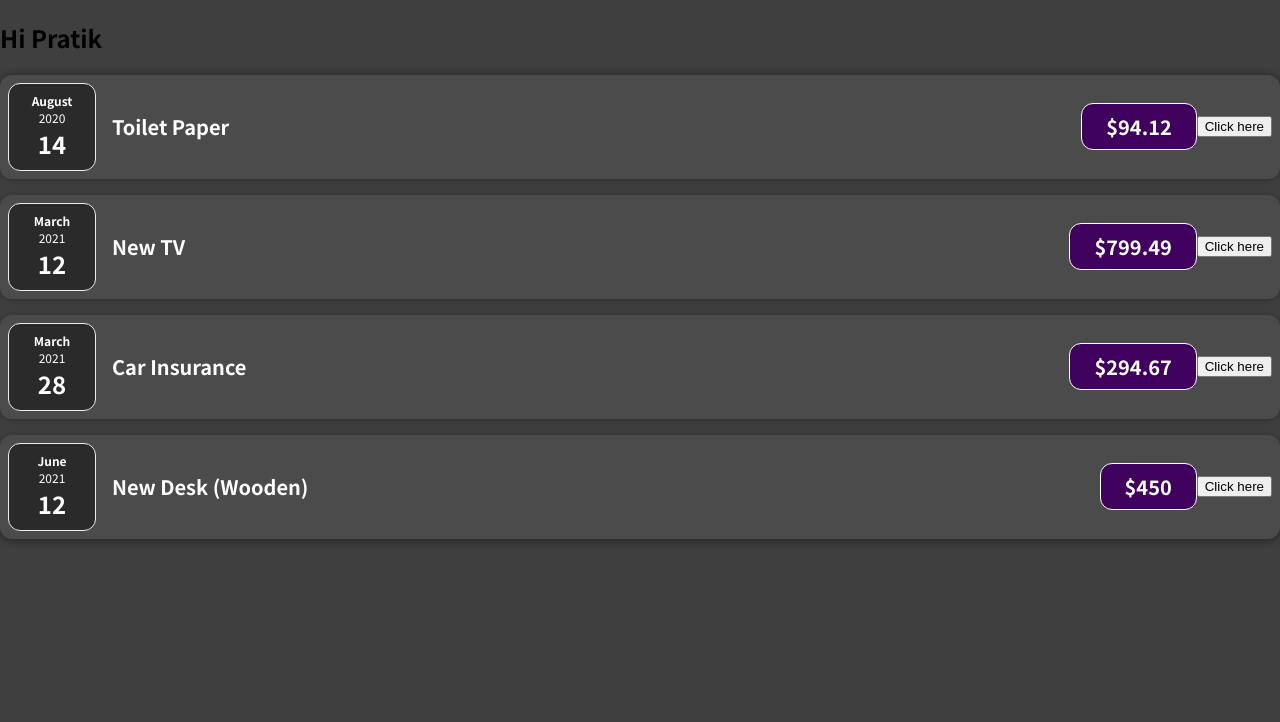
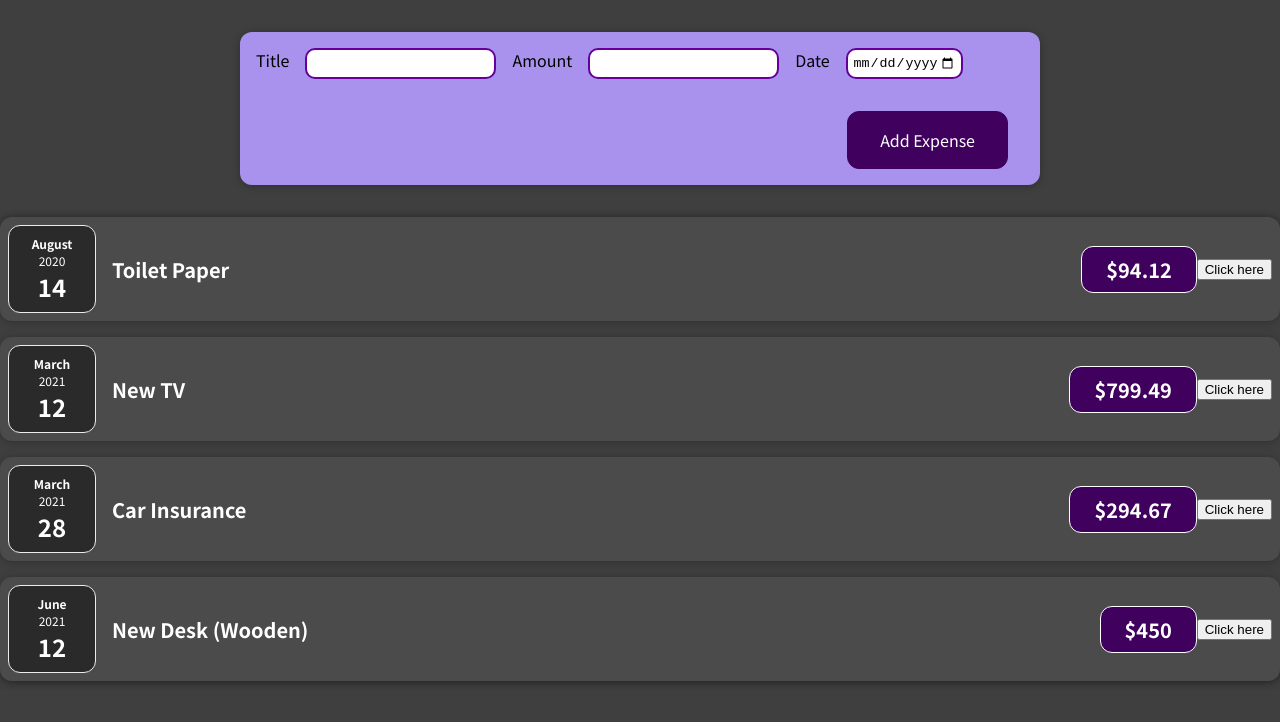
Before and after one commit to PratikHati/Expense-Tracker, a React (Create React App) app: page / in a window 1280 px wide. Shown: the top 722 px of the page. Built offline with nearby package versions, Linux system fonts and the light colour scheme; the HTML template or start-up script is replaced by a standard one.

Commit message:
Listen to user input

```diff
--- a/src/App.js
+++ b/src/App.js
@@ -1,5 +1,6 @@
 import Expenses from "./components/Expense/Expense";
 import React from "react";
+import NewExpense from './components/NewExpense/NewExpense'
 function App() {
   const expenses = [
     {
@@ -26,8 +27,8 @@
 
     // JSX SYNTAX
     <div>
-      <h2>Hi Pratik</h2>
-        <Expenses items={expenses}></Expenses>
+      <NewExpense></NewExpense>
+      <Expenses items={expenses}></Expenses>
     </div>
 
   );
--- /dev/null
+++ b/src/components/NewExpense/ExpenseForm.css
@@ -0,0 +1,33 @@
+.new-expense__controls {
+    display: flex;
+    flex-wrap: wrap;
+    gap: 1rem;
+    margin-bottom: 1rem;
+    text-align: left;
+    border-radius: 5%;
+}
+
+.new-expense__control label {
+    font-weight: bold;
+    margin-bottom: 0.5rem;
+    display: block;
+}
+
+.new-expense__control input {
+    font: inherit;
+    padding: 0.5rem;
+    border-radius: 6px;
+    border: 1px solid #ccc;
+    width: 20rem;
+    max-width: 100%;
+}
+
+.new-expense__actions {
+    text-align: right;
+}
+
+#ip {
+    border-radius: 10px;
+    border: 2px solid #609;
+    padding: 5px;
+}
--- /dev/null
+++ b/src/components/NewExpense/ExpenseForm.js
@@ -0,0 +1,33 @@
+import './ExpenseForm.css'
+import React from 'react'
+
+function ExpenseForm() {
+
+    const titleChangeHandler = (event)=>{
+        console.log(event.target.value);
+    };
+
+    return (
+        <form>
+            <div className='new-expense__controls'>
+                <div className='new-expense__controls'>
+                    <label>Title</label>
+                    <input type='text' id='ip' onChange={titleChangeHandler}></input>
+                </div>
+                <div className='new-expense__controls'>
+                    <label>Amount</label>
+                    <input type='number' min="0.01" step="0.01" id='ip'></input>
+                </div>
+                <div className='new-expense__controls'>
+                    <label>Date</label>
+                    <input type='date' min="2022-01-01" max="2025-01-01" id='ip'></input>
+                </div>
+            </div>
+            <div className='new-expense__actions'>
+                <button type='submit'>Add Expense</button>
+            </div>
+        </form>
+    );
+}
+
+export default ExpenseForm;
--- /dev/null
+++ b/src/components/NewExpense/NewExpense.css
@@ -0,0 +1,38 @@
+.new-expense {
+    background-color: #a892ee;
+    padding: 1rem;
+    margin: 2rem auto;
+    width: 50rem;
+    max-width: 95%;
+    border-radius: 12px;
+    text-align: center;
+    box-shadow: 0 1px 8px rgba(0, 0, 0, 0.25);
+}
+
+.new-expense button {
+    font: inherit;
+    cursor: pointer;
+    padding: 1rem 2rem;
+    border: 1px solid #40005d;
+    background-color: #40005d;
+    color: white;
+    border-radius: 12px;
+    margin-right: 1rem;
+}
+
+.new-expense button:hover,
+.new-expense button:active {
+    background-color: #510674;
+    border-color: #510674;
+}
+
+.new-expense button.alternative {
+    color: #220131;
+    border-color: transparent;
+    background-color: transparent;
+}
+
+.new-expense button.alternative:hover,
+.new-expense button.alternative:active {
+    background-color: #ddb3f8;
+}
--- /dev/null
+++ b/src/components/NewExpense/NewExpense.js
@@ -0,0 +1,14 @@
+import React from 'react'
+import './NewExpense.css'
+import ExpenseForm from './ExpenseForm';
+
+function NewExpense(){
+    return (
+        <div className='new-expense'>
+            <ExpenseForm>
+            </ExpenseForm>
+        </div>
+    );
+}
+
+export default NewExpense;
```
Also changed, not shown: 1 other file (tests, documents, lock files or other folders).
